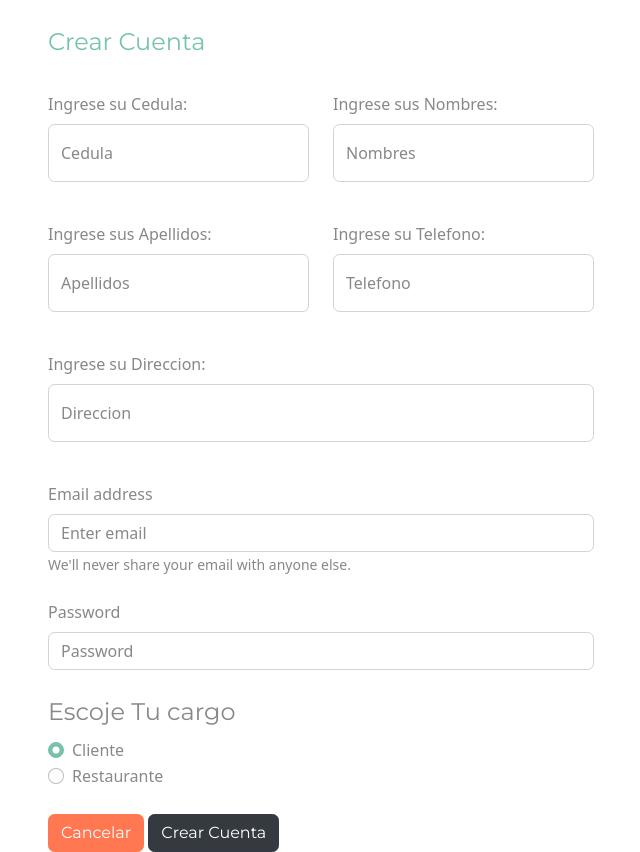
After one commit to tutos69/Practica01-Sistema-de-pedidos-en-l-nea-en-PHP, a PHP site: page /administrador/vista/CrearCuenta.php in a window 1280 px wide. The commit adds this page. Shown: the whole page, without its empty margins (319-959 px from the left). Run offline with PHP 8.4, Linux system fonts and the light colour scheme.

Commit message:
CRUD restaurante, crear cuanta, iniciar sesion

```diff
--- /dev/null
+++ b/administrador/vista/CrearCuenta.php
@@ -0,0 +1,101 @@
+<?php
+$accion = (isset($_POST['accion'])) ? $_POST['accion'] : "";
+switch ($accion) {
+    case 'Cancelar':
+        #echo "Ya valio";
+        header('Location:../../index.php');
+        break;
+    case 'CrearCuenta':
+
+        # header('Location:CrearCuenta.php');
+        break;
+}
+?>
+<!DOCTYPE html>
+<html lang="es">
+
+<head>
+    <meta charset="UTF-8">
+    <meta http-equiv="X-UA-Compatible" content="IE=edge">
+    <meta name="viewport" content="width=device-width, initial-scale=1.0">
+    <link rel="stylesheet" href="../../css/bootstrap.min.css">
+    <title>Document</title>
+</head>
+
+<body>
+    <div class="container">
+        <br>
+        <div class="row">
+            <div class="col-md-3">
+            </div>
+            <div class="col-md-6">
+                <p class="text-primary">
+                    <legend>Crear Cuenta</legend>
+                </p>
+                <form method="POST">
+                    <div class="row">
+                        <div class="col-md-6">
+                            <label class="form-label mt-4">Ingrese su Cedula:</label>
+                            <div class="form-floating mb-3">
+                                <input type="text" class="form-control" name="txtCedula" placeholder="cedula">
+                                <label for="floatingInput">Cedula</label>
+                            </div>
+                            <label class="form-label mt-4">Ingrese sus Apellidos:</label>
+                            <div class="form-floating mb-3">
+                                <input type="text" class="form-control" name="txtApellido" placeholder="apellido">
+                                <label for="floatingInput">Apellidos</label>
+                            </div>
+                        </div>
+                        <div class="col-md-6">
+                            <label class="form-label mt-4">Ingrese sus Nombres:</label>
+                            <div class="form-floating mb-3">
+                                <input type="text" class="form-control" name="txtNombre" placeholder="nombre">
+                                <label for="floatingInput">Nombres</label>
+                            </div>
+                            <label class="form-label mt-4">Ingrese su Telefono:</label>
+                            <div class="form-floating mb-3">
+                                <input type="text" class="form-control" name="txtTelefono" placeholder="telefono">
+                                <label for="floatingInput">Telefono</label>
+                            </div>
+                        </div>
+                    </div>
+                    <label class="form-label mt-4">Ingrese su Direccion:</label>
+                    <div class="form-floating mb-3">
+                        <input type="text" class="form-control" name="txtDireccion" placeholder="direccion">
+                        <label for="floatingInput">Direccion</label>
+                    </div>
+                    <div class="form-group">
+                        <label for="exampleInputEmail1" class="form-label mt-4">Email address</label>
+                        <input type="email" class="form-control" id="exampleInputEmail1" aria-describedby="emailHelp" placeholder="Enter email">
+                        <small id="emailHelp" class="form-text text-muted">We'll never share your email with anyone else.</small>
+                    </div>
+                    <div class="form-group">
+                        <label for="exampleInputPassword1" class="form-label mt-4">Password</label>
+                        <input type="password" class="form-control" id="exampleInputPassword1" placeholder="Password">
+                    </div>
+                    <fieldset class="form-group">
+                        <legend class="mt-4">Escoje Tu cargo</legend>
+                        <div class="form-check">
+                            <label class="form-check-label">
+                                <input type="radio" class="form-check-input" name="optionsRadios" id="optionsRadios1" value="option1" checked="">
+                                Cliente
+                            </label>
+                        </div>
+                        <div class="form-check">
+                            <label class="form-check-label">
+                                <input type="radio" class="form-check-input" name="optionsRadios" id="optionsRadios2" value="option2">
+                                Restaurante
+                            </label>
+                        </div>
+                    </fieldset>
+                    <br>
+                    <button type="submit" name="accion" value="Cancelar" class="btn btn-danger">Cancelar</button>
+                    <button type="submit" name="accion" value="CrearCuenta" class="btn btn-dark">Crear Cuenta</button>
+                </form>
+            </div>
+        </div>
+    </div>
+
+</body>
+
+</html>
```
Also changed, not shown: administrador/vista/index.php (+15 -3 lines), administrador/vista/restaurantes/cabRestaurante.php (+7 -0 lines), administrador/vista/restaurantes/platillos.php (+75 -32 lines), login.php (deleted, +0 -32 lines), template/cabecera.php (+3 -10 lines), img/1639663609_254829785_629033268458632_5137930185388194907_n.jpg (added).
